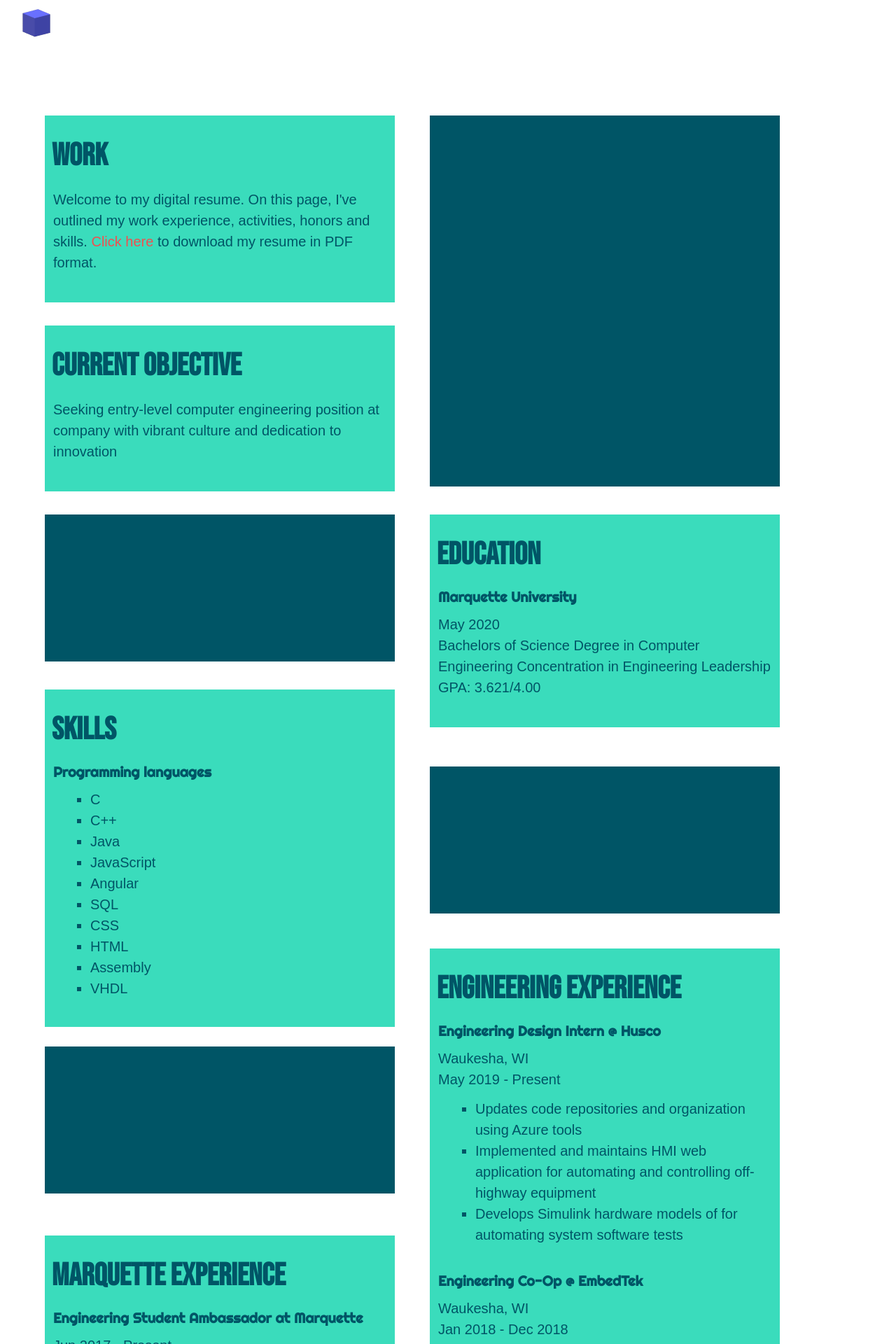
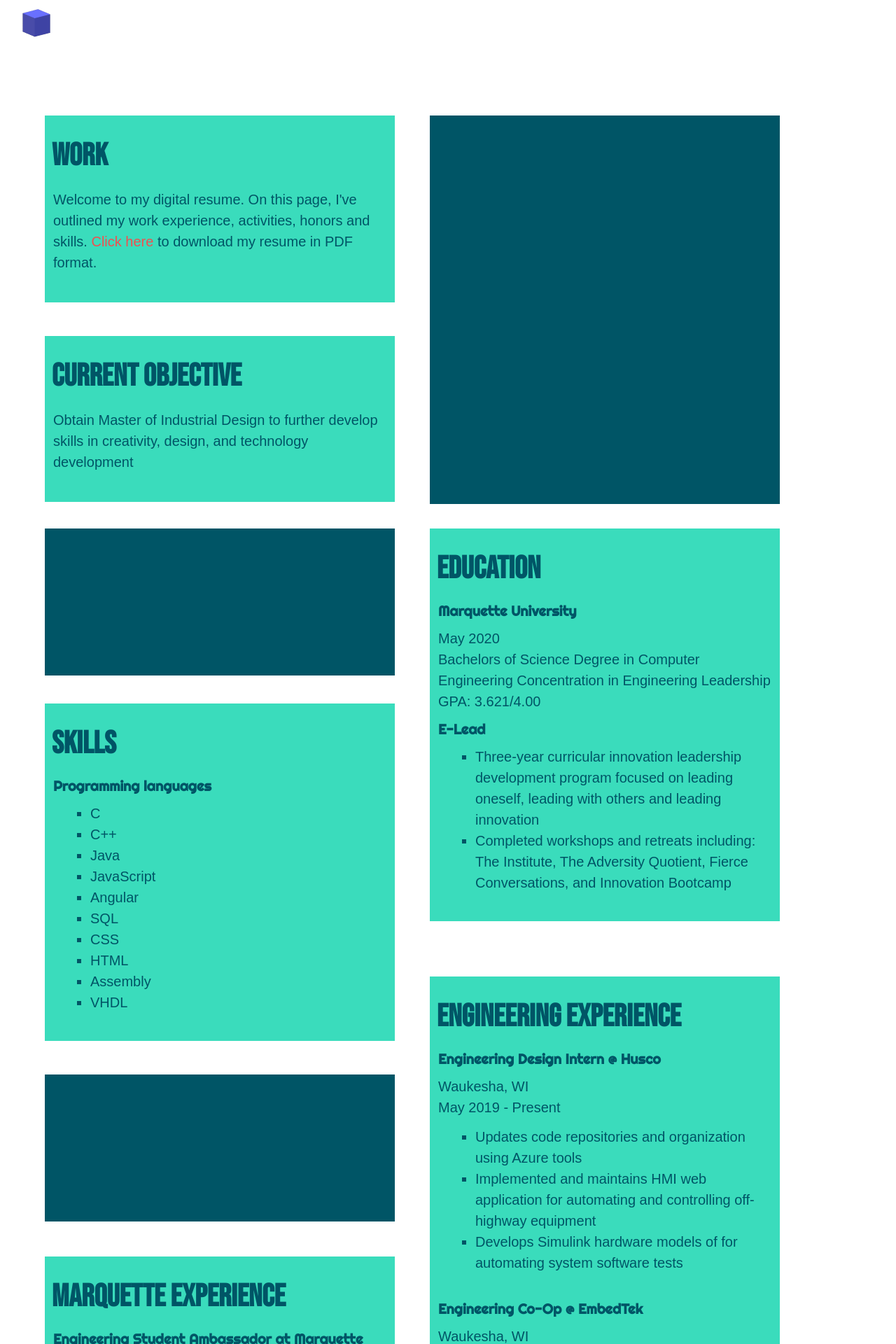
Before and after one commit to Paulavancamp/Paulavancamp.github.io, a Jekyll site: the page work.html, which Jekyll copies as it is, in a window 1280 px wide. Shown: the top 1920 px of the page at 70% size. Built offline with Jekyll 4.4.1, drawn with Linux system fonts in a browser that asks for light colours; some web fonts are replaced; some of the changed text lies outside the part shown.

Commit message:
modified work page spacing and resume file

```diff
--- a/css/work.css
+++ b/css/work.css
@@ -36,54 +36,51 @@
 .box:nth-child(2) {
 top:100px;
 left:550px;
-  height:500px;
+height:525px;
 }
 .box:nth-child(3) {
-  top:400px;
+top:415px;
 left:0px;
 }
 .box:nth-child(4) {
-  top:670px;
+top:690px;
 left:0px;
 }
 .box:nth-child(5) {
-  top:920px;
+top:940px;
 left:0px;
 }
 .box:nth-child(6) {
-  top:670px;
+top:690px;
 left:550px;
 }
 .box:nth-child(7) {
-  top:1030px;
+top:1330px;
 left:550px;
 }
 .box:nth-child(8) {
-  top:1290px;
-  left:550px;
+top:1470px;
+left:0px;
 }
 .box:nth-child(9) {
-  top:1430px;
+top:1730px;
 left:0px;
 }
 .box:nth-child(10) {
-  top:1700px;
+top:2910px;
 left:0px;
 }
 .box:nth-child(11) {
-  top:2320px;
+top:2130px;
 left:550px;
+height:300px;
 }
 .box:nth-child(12) {
-  top:2070px;
+top:2500px;
 left:550px;
 }
 .box:nth-child(13) {
-  top:2750px;
-  left:0px;
+top:3260px;
+left:550px;
+height:165px;
 }
-.box:nth-child(14) {
-  top:2950px;
-  left:550px;
-  height:433px;
-}
--- a/work.html
+++ b/work.html
@@ -105,7 +105,7 @@
 
         <div class="box">
             <h2>WORK</h2>
-            <p> Welcome to my digital resume.  On this page, I've outlined my work experience, activities, honors and skills. <a id="download-res" href="/Resume_2020_FULL.pdf" download>
+            <p> Welcome to my digital resume.  On this page, I've outlined my work experience, activities, honors and skills. <a id="download-res" href="/Paula_VC_Resume.pdf" download>
     Click here </a> to download my resume in PDF format.
             </p>
         </div>
@@ -114,8 +114,7 @@
 
         <div class="box">
             <h2>CURRENT OBJECTIVE</h2>
-            <p> Seeking entry-level computer engineering position at company
-                with vibrant culture and dedication to innovation
+            <p> Obtain Master of Industrial Design to further develop skills in creativity, design, and technology development
             </p>
         </div>
         <div class="box empty">
@@ -145,9 +144,12 @@
             <p>May 2020<br>
                 Bachelors of Science Degree in Computer Engineering
                 Concentration in Engineering Leadership <br>GPA: 3.621/4.00</p>
+            <h3>E-Lead</h3>
+            <ul>
+                <li>Three-year curricular innovation leadership development program focused on leading oneself, leading with others and leading innovation</li>
+                <li>Completed workshops and retreats including: The Institute, The Adversity Quotient, Fierce Conversations, and Innovation Bootcamp </li></ul>
         </div>
-        <div class="box empty">
-        </div>
+
         <div class="box">
             <h2>Engineering Experience</h2>
             <h3>Engineering Design Intern @ Husco</h3>
@@ -198,12 +200,14 @@
 
         <div class="box">
             <h2>Activities</h2>
-            <h3>E-Lead</h3>
-            <p>Three-year, curricular leadership and innovation program for engineering students with a healthy disregard for the impossible and capacity to create positive change in the world </p>
-            <ul><li>Completed workshops and retreats including: The Institute, The Adversity Quotient, Fierce Conversations, and Innovation Bootcamp </li></ul>
             <h3>Revive Co-founder </h3>
             <p>Closed-loop plastic recycling workspace for Marquette community members</p>
             <ul><li>Raised funding through design competitions, set up workspace with Precious Plastic machines, and works with facilities to collect campus plastics</li></ul>
+    <h3>Senior Design Capstone</h3>
+    <ul><li>Global disease advisor app for preventing the contraction and spread of diseases</li>
+        <li>Uses ArcGIS maps, ionic hybrid framework, and angular language</li>
+    </ul>
+
         </div>
             <div class="box empty">
         </div>
```
Also changed, not shown: css/craft.css (added), 3 other files. Lines whose indentation alone changed are shown as unchanged.
